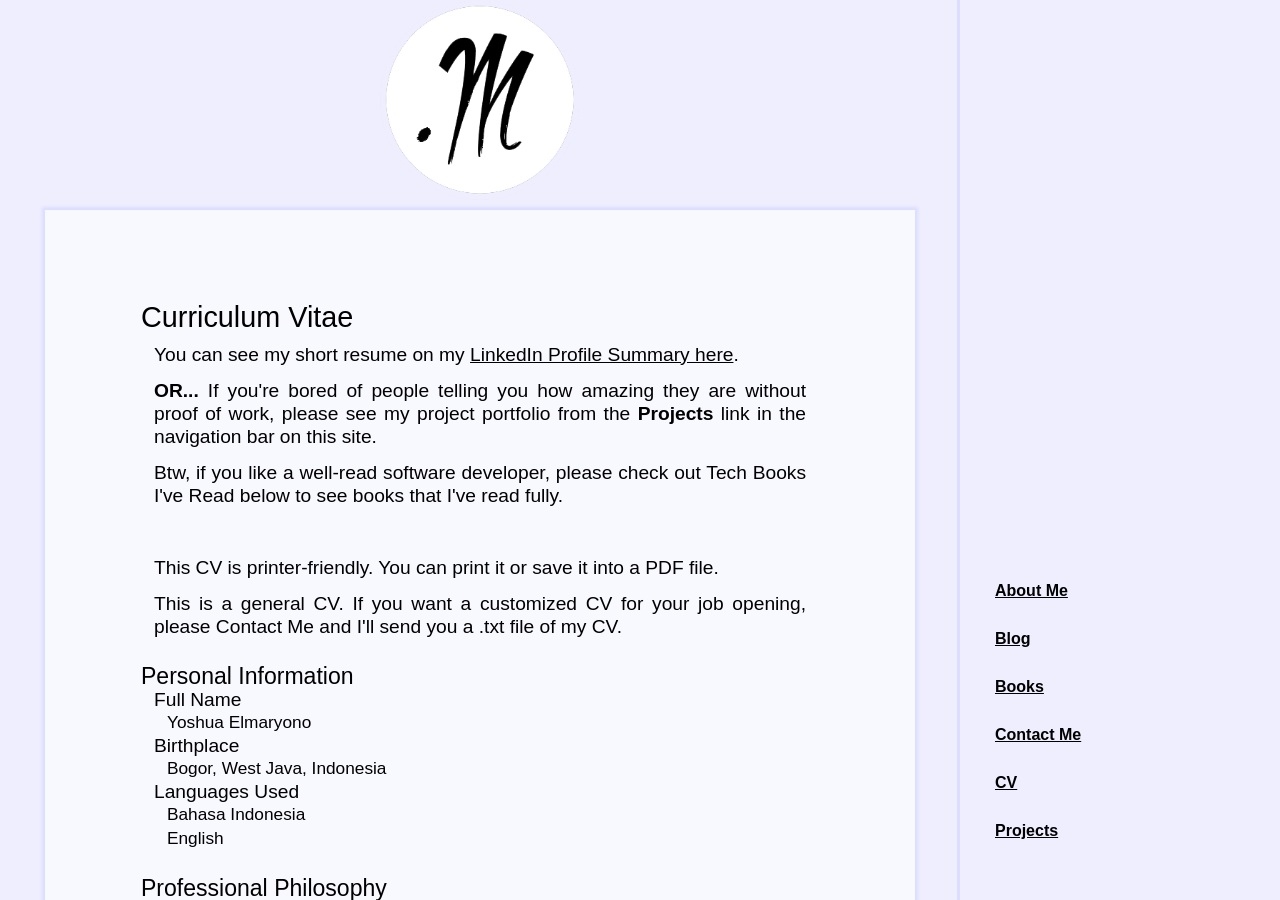
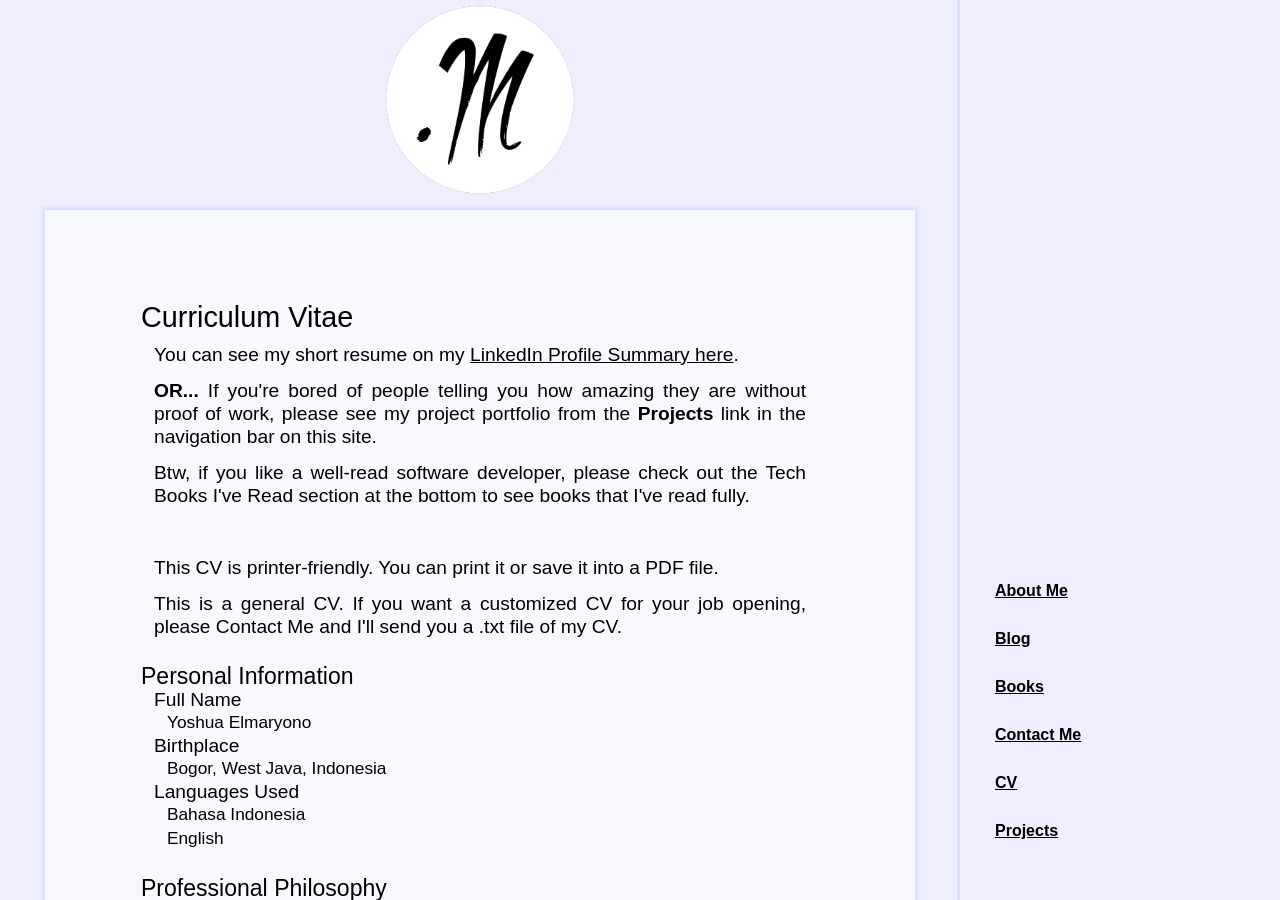
Before and after one commit to dotm/dotm.github.io, a Jekyll site: the page built from cv.html, in a window 1280 px wide and 900 px high. Built offline with Jekyll 4.4.1, drawn with Linux system fonts in a browser that asks for light colours.

Commit message:
Update cv.html

```diff
--- a/cv.html
+++ b/cv.html
@@ -10,7 +10,7 @@ style: /stylesheets/page.css
     <div class="hidden-print">
       <p>You can see my short resume on my <a href="https://www.linkedin.com/in/yoshua-elmaryono/">LinkedIn Profile Summary here</a>.</p>
       <p><strong>OR...</strong> If you're bored of people telling you how amazing they are without proof of work, please see my project portfolio from the <strong>Projects</strong> link in the navigation bar on this site.</p>
-      <p>Btw, if you like a well-read software developer, please check out Tech Books I've Read below to see books that I've read fully.</p>
+      <p>Btw, if you like a well-read software developer, please check out the Tech Books I've Read section at the bottom to see books that I've read fully.</p>
       <br>
       <p>This CV is printer-friendly. You can print it or save it into a PDF file.</p>
       <p>This is a general CV. If you want a customized CV for your job opening, please Contact Me and I'll send you a .txt file of my CV.</p>
```
